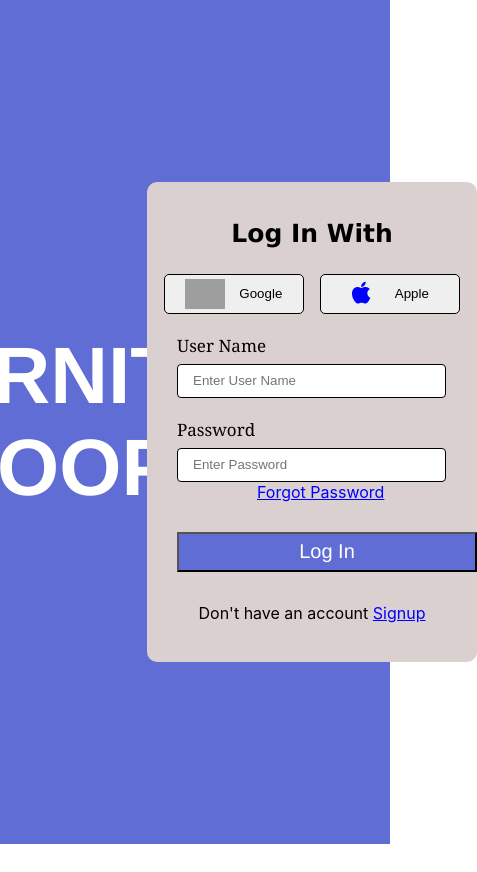
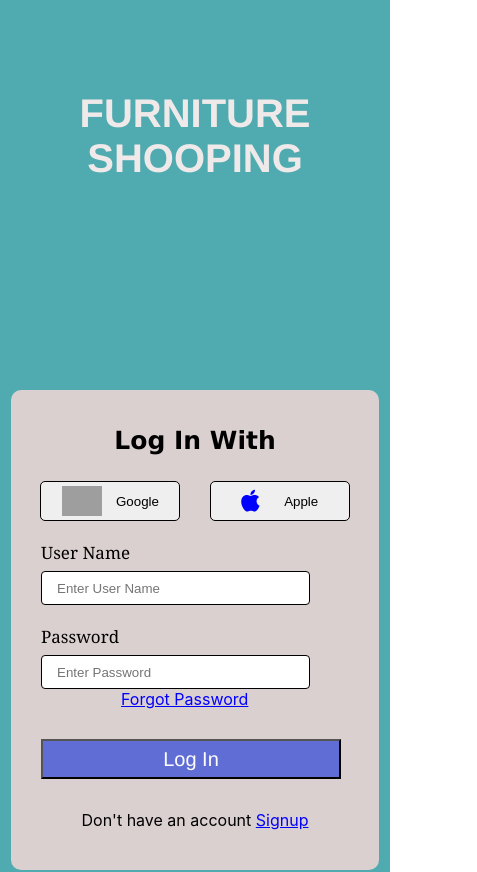
Before and after one commit to Akshaykar1996/furniture-shooping, a React (Create React App) app: page / in a window 390 px wide. Shown: the top 872 px of the page, 477 px wide, since content can reach past the window. Before the commit the page ends 844 px from the top, so only its background shows below. Built offline with nearby package versions, Linux system fonts and the light colour scheme; grey boxes are pictures that could not be loaded.

Commit message:
furniture-shooping

```diff
--- a/src/Components/Login/login.css
+++ b/src/Components/Login/login.css
@@ -121,3 +121,48 @@
 .signup{
     color: blue;
 }
+
+
+
+
+@media all and (max-width: 768px) {
+    .Loginbody{
+        background-color: rgb(54, 155, 198);
+        height: 100%;
+        width: 100%;
+    }
+    .container{
+        display: block;
+    }
+    .heading>h1{
+        color: rgb(226, 226, 40);
+        text-align: center;
+        font-size: 70px;
+        padding-top: 4rem;
+    }
+    .heading{
+        width: 100%;
+    }
+    .LoginBox{
+        width: 100%;
+    }
+    .LoginBox>box{
+        width: 100%;
+        height: auto;
+    }
+}
+
+@media all and (max-width: 468px) {
+    .Loginbody{
+        background-color: rgb(80, 171, 176);
+        height: 100%;
+        width: 100%;
+    }
+    .heading>h1{
+        color: rgb(239, 233, 233);
+        text-align: center;
+        font-size: 40px;
+        padding-top: 4rem;
+    }
+
+}
```
Also changed, not shown: src/App.css (line endings or trailing spaces).
